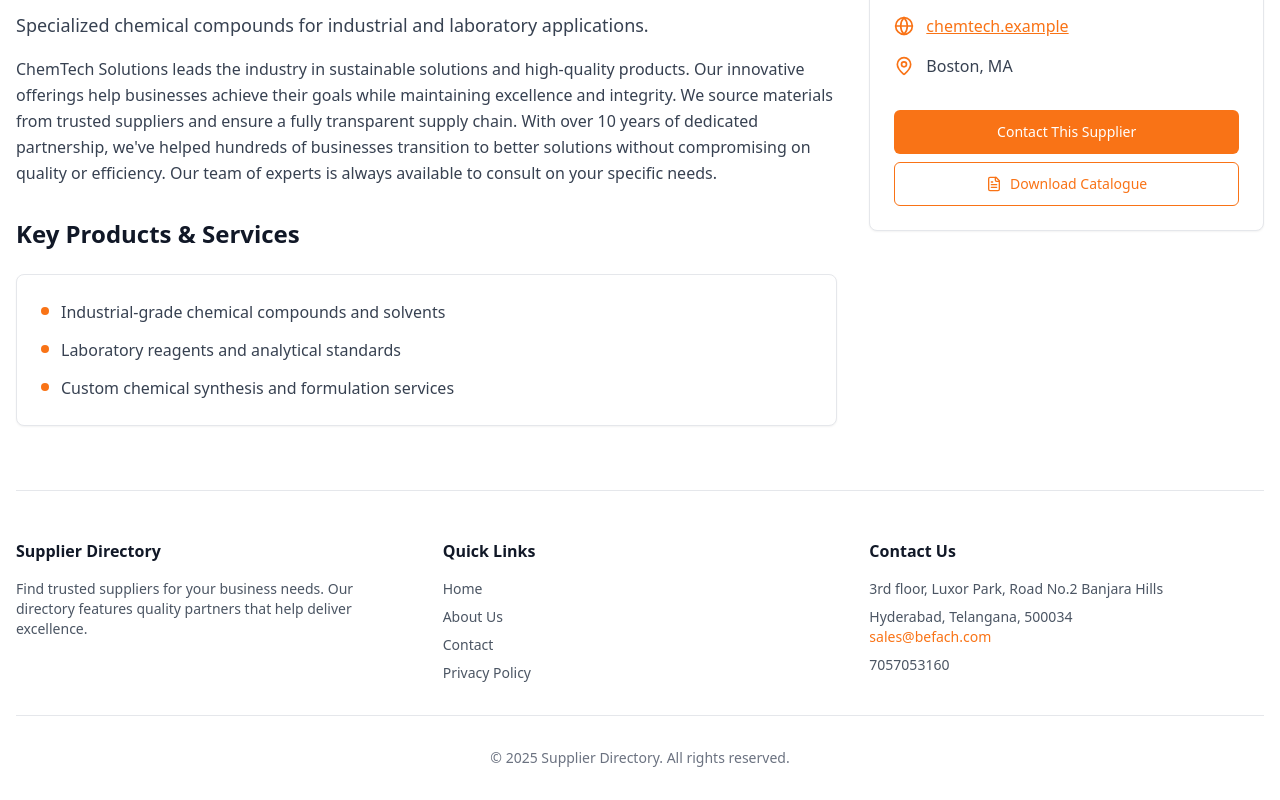
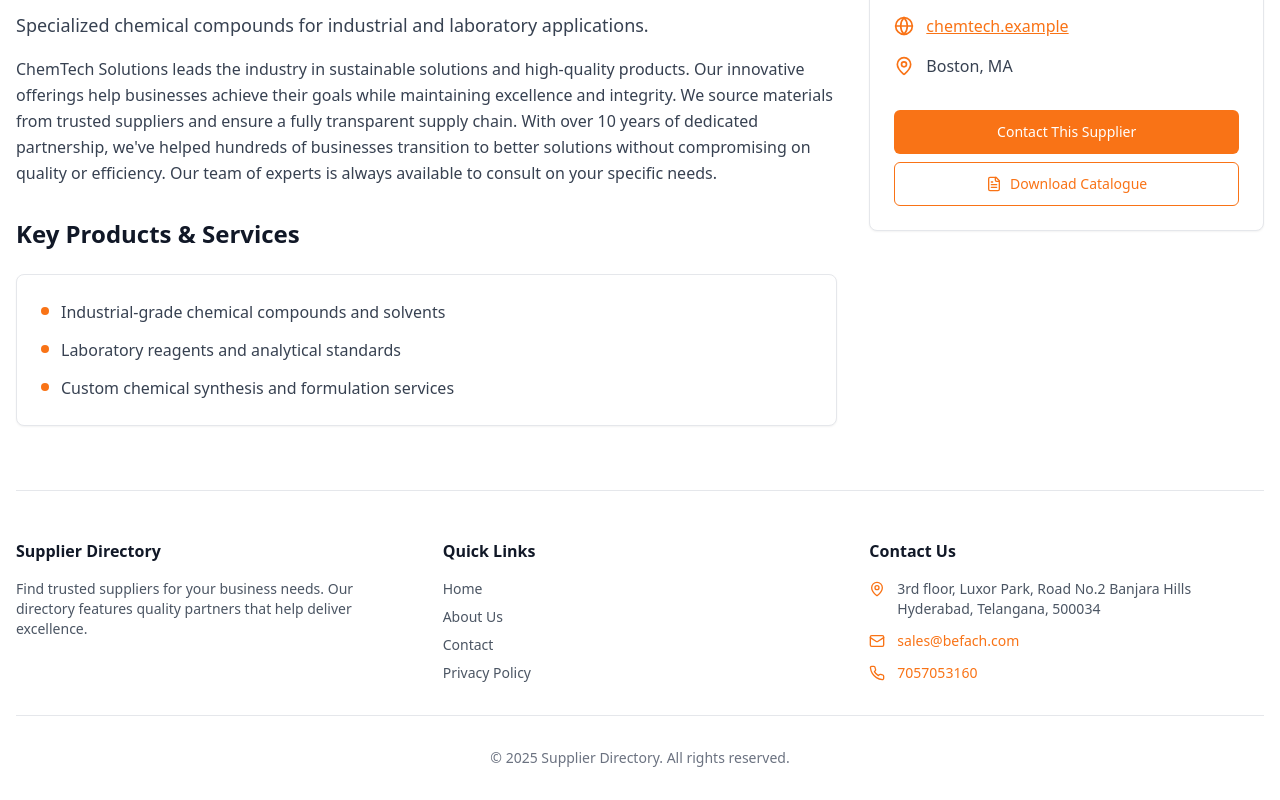
Before and after one commit to Befach/swift-supplier-catalogue, a React (Vite) app: page /supplier/chemtech-solutions in a window 1280 px wide. Shown: the part 580-1380 px from the top of the page. Built offline with nearby package versions, Linux system fonts and the light colour scheme.

Commit message:
Fix: Improve contact information UX
Improve the contact information section's UX in the `SupplierDetail` component.

```diff
--- a/src/pages/public/SupplierDetail.tsx
+++ b/src/pages/public/SupplierDetail.tsx
@@ -1,5 +1,3 @@
-
-
 import React from 'react';
 import { useParams, Link } from 'react-router-dom';
 import { useQuery } from '@tanstack/react-query';
@@ -282,13 +280,26 @@ const SupplierDetail = () => {
             </div>
             <div>
               <h3 className="font-bold text-gray-900 mb-4">Contact Us</h3>
-              <div className="space-y-2 text-sm text-gray-600">
-                <p>3rd floor, Luxor Park, Road No.2 Banjara Hills</p>
-                <p>Hyderabad, Telangana, 500034</p>
-                <a href="mailto:sales@befach.com" className="text-orange-500 hover:text-orange-600">
-                  sales@befach.com
-                </a>
-                <p>7057053160</p>
+              <div className="space-y-3">
+                <div className="flex items-start gap-3">
+                  <MapPin className="w-4 h-4 text-orange-500 mt-0.5 flex-shrink-0" />
+                  <div className="text-sm text-gray-600">
+                    <p className="font-medium">3rd floor, Luxor Park, Road No.2 Banjara Hills</p>
+                    <p>Hyderabad, Telangana, 500034</p>
+                  </div>
+                </div>
+                <div className="flex items-center gap-3">
+                  <Mail className="w-4 h-4 text-orange-500 flex-shrink-0" />
+                  <a href="mailto:sales@befach.com" className="text-sm text-orange-500 hover:text-orange-600 transition-colors">
+                    sales@befach.com
+                  </a>
+                </div>
+                <div className="flex items-center gap-3">
+                  <Phone className="w-4 h-4 text-orange-500 flex-shrink-0" />
+                  <a href="tel:7057053160" className="text-sm text-orange-500 hover:text-orange-600 transition-colors">
+                    7057053160
+                  </a>
+                </div>
               </div>
             </div>
           </div>
```
